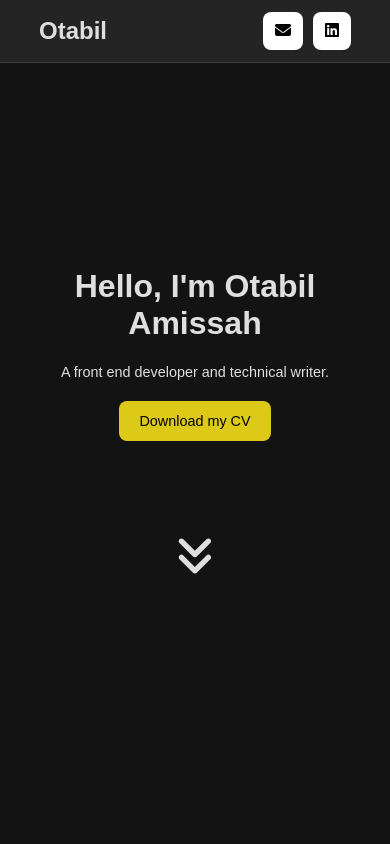
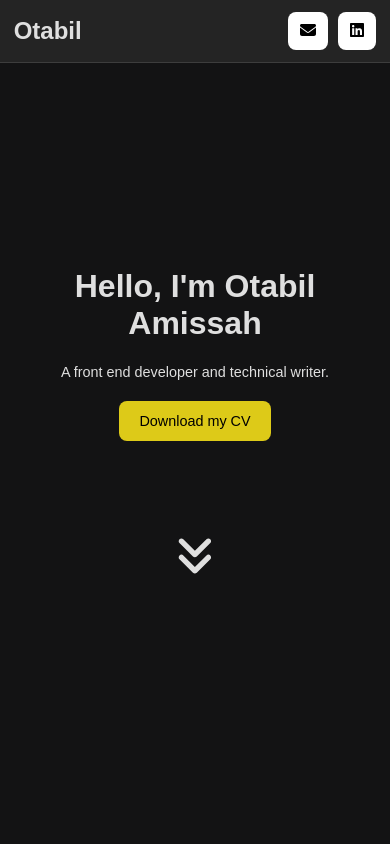
Before and after one commit to amissah17/writerportfolio, a Next.js app: page / in a window 390 px wide. Shown: the top 844 px of the page. Built offline with nearby package versions, Linux system fonts and the light colour scheme.

Commit message:
update: expanding width on mobiles

```diff
--- a/app/_components/Navbar.module.css
+++ b/app/_components/Navbar.module.css
@@ -46,6 +46,9 @@
   }
 
   @media screen and (max-width: 420px) {
+    .navbar {
+      width: 93%;
+    }
     .navItems span {
       display: none;
     }
--- a/app/page.module.css
+++ b/app/page.module.css
@@ -101,6 +101,13 @@ color:inherit;
 @media screen and (max-width:768px) {
   main.contain {
       width: 80%;
+      font-size: 1em;
+  }
+}
+
+@media screen and (max-width:420px) {
+  main.contain {
+      width: 93%;
       font-size: 0.9em;
   }
 }
```
